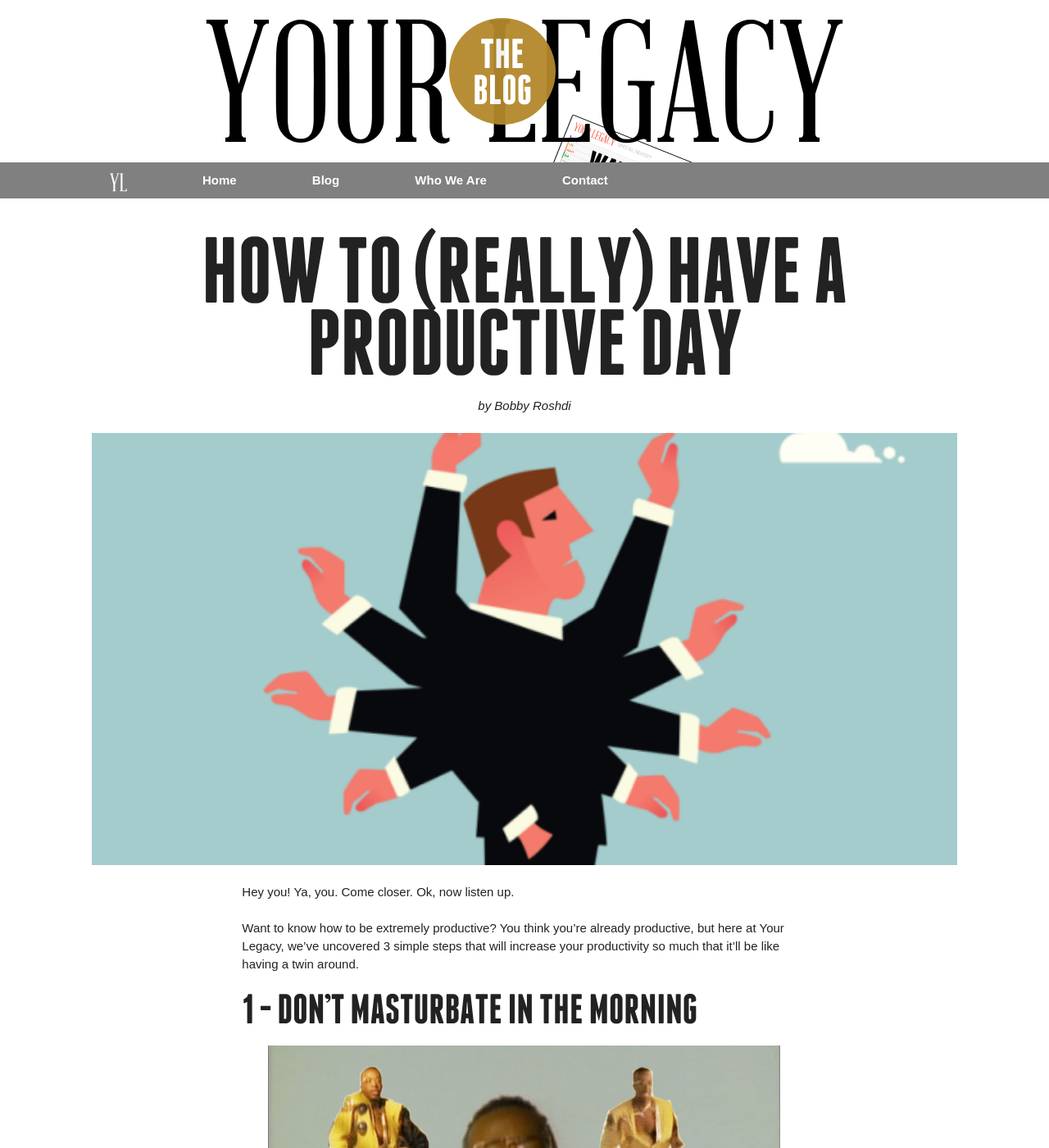
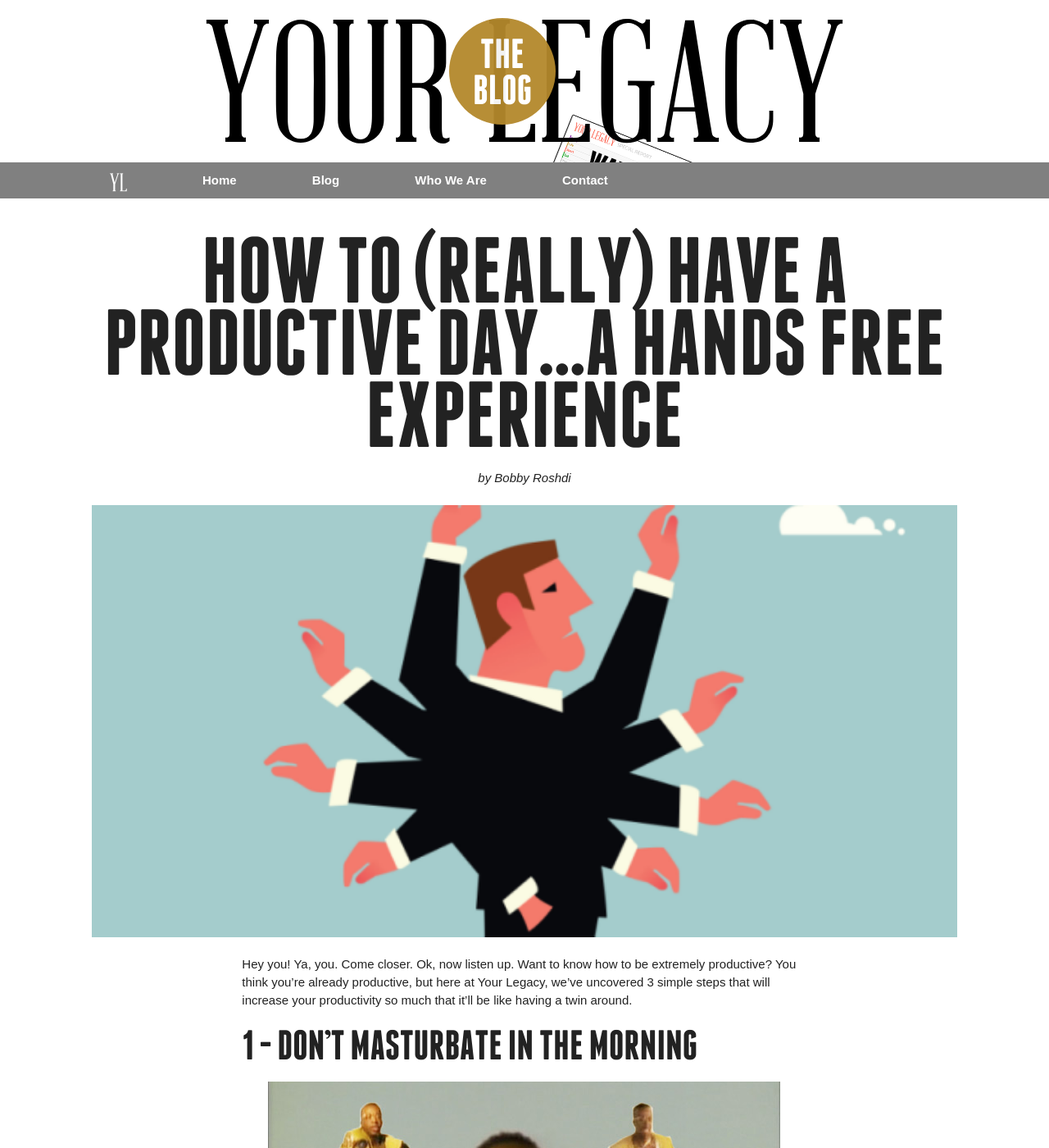
Before and after one commit to yourlegacy/yourlegacy, a Jekyll site: the page built from _posts/2014-03-27-how-to-really-have-a-productive-day.md, in a window 1280 px wide and 1400 px high. Shown: the whole window at 82% size. Built offline with Jekyll 4.4.1, drawn with Linux system fonts in a browser that asks for light colours; nearby versions of some CDN libraries; some web fonts are replaced; comment, search, counter and statistics services are not loaded.

Commit message:
Updated 2014-03-27-how-to-really-have-a-productive-day.md

```diff
--- a/_posts/2014-03-27-how-to-really-have-a-productive-day.md
+++ b/_posts/2014-03-27-how-to-really-have-a-productive-day.md
@@ -2,13 +2,12 @@
 layout: blog
 published: true
 category: blog
-title: How to (Really) Have a Productive Day
+title: How to (Really) Have a Productive Day...A Hands Free Experience
 splash: "/prose_media/The-Art-of-Office-Productivity.png"
 author: Bobby Roshdi
 ---
 
 Hey you! Ya, you. Come closer. Ok, now listen up.
-
 Want to know how to be extremely productive? You think you’re already productive, but here at Your Legacy, we’ve uncovered 3 simple steps that will increase your productivity so much that it’ll be like having a twin around.
 
 ## 1 - Don’t Masturbate In The Morning
```
